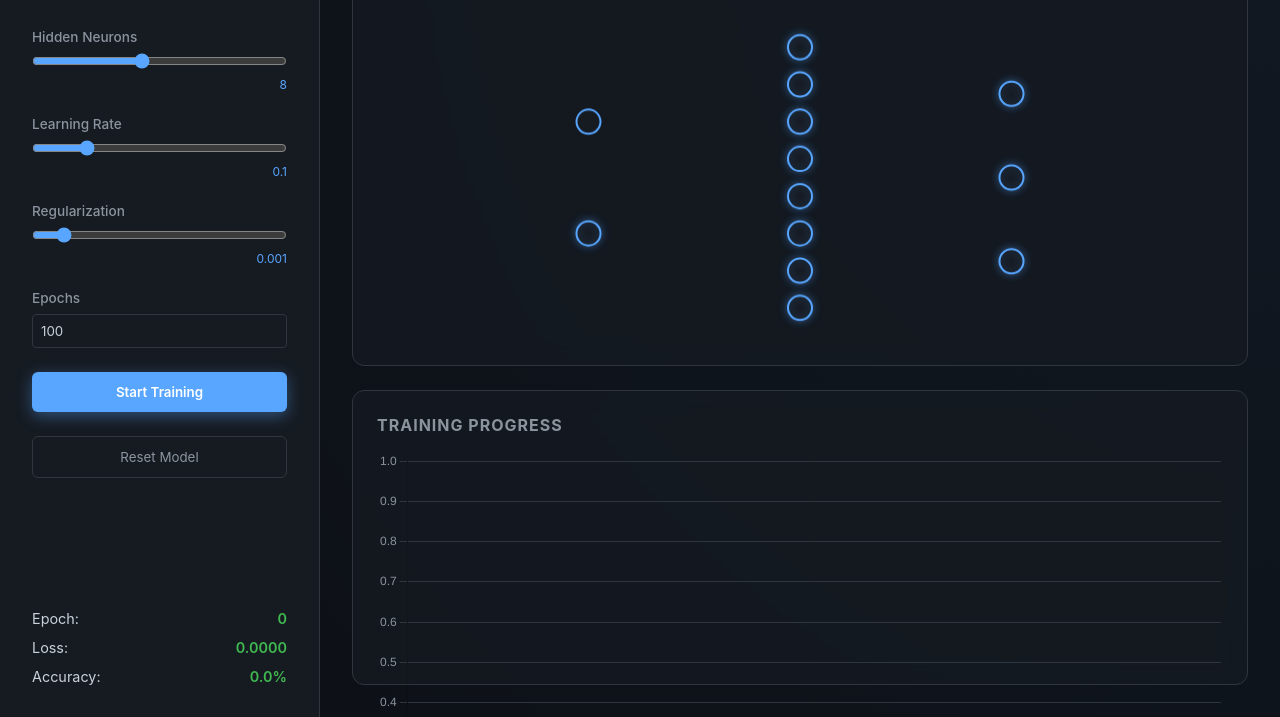
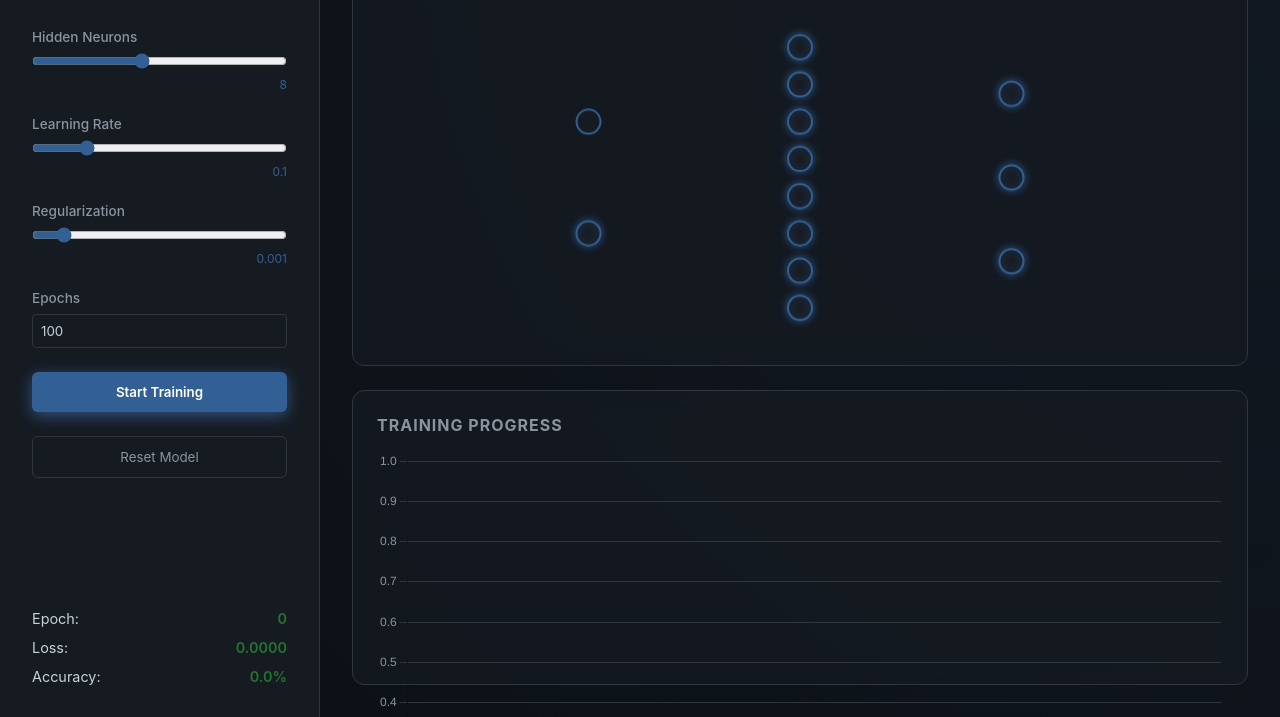
Before and after one commit to AveryDoan/Neural-Network-from-Scratch, a plain HTML site: page docs/index.html in a window 1280 px wide. Shown: the part 83-800 px from the top of the page. Drawn offline with nearby package versions, Linux system fonts and the light colour scheme.

Commit message:
Update accent colors and improve CSS formatting

```diff
--- a/docs/style.css
+++ b/docs/style.css
@@ -2,9 +2,9 @@
     --bg-color: #0d1117;
     --card-bg: rgba(22, 27, 34, 0.8);
     --sidebar-bg: #161b22;
-    --accent-color: #58a6ff;
+    --accent-color: #336094;
     --accent-glow: rgba(88, 166, 255, 0.4);
-    --secondary-accent: #3fb950;
+    --secondary-accent: #24732f;
     --text-primary: #c9d1d9;
     --text-secondary: #8b949e;
     --border-color: #30363d;
@@ -183,7 +183,8 @@
     min-height: 250px;
 }
 
-.canvas-wrapper, .chart-wrapper {
+.canvas-wrapper,
+.chart-wrapper {
     position: relative;
     flex: 1;
     width: 100%;
```
